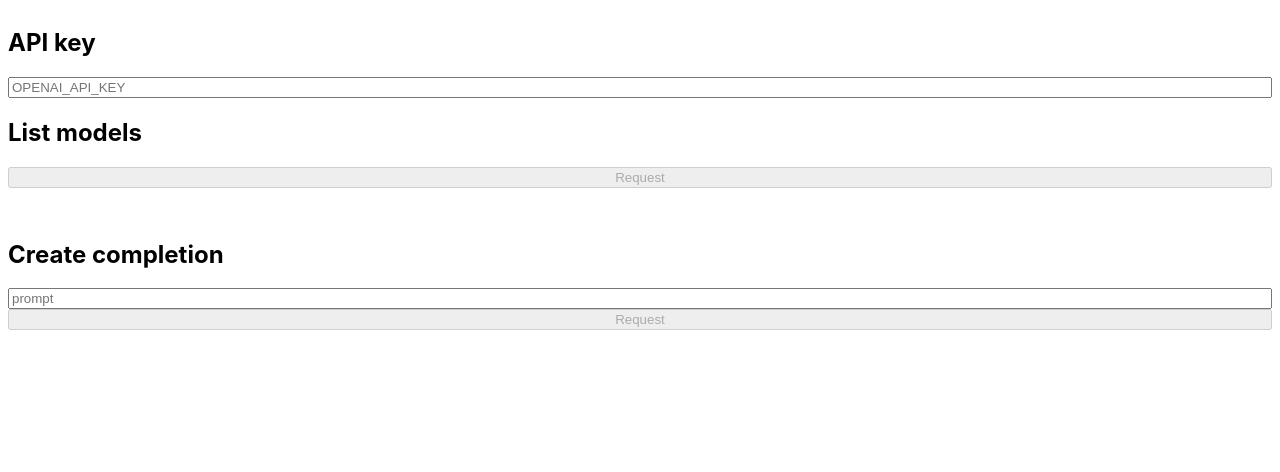
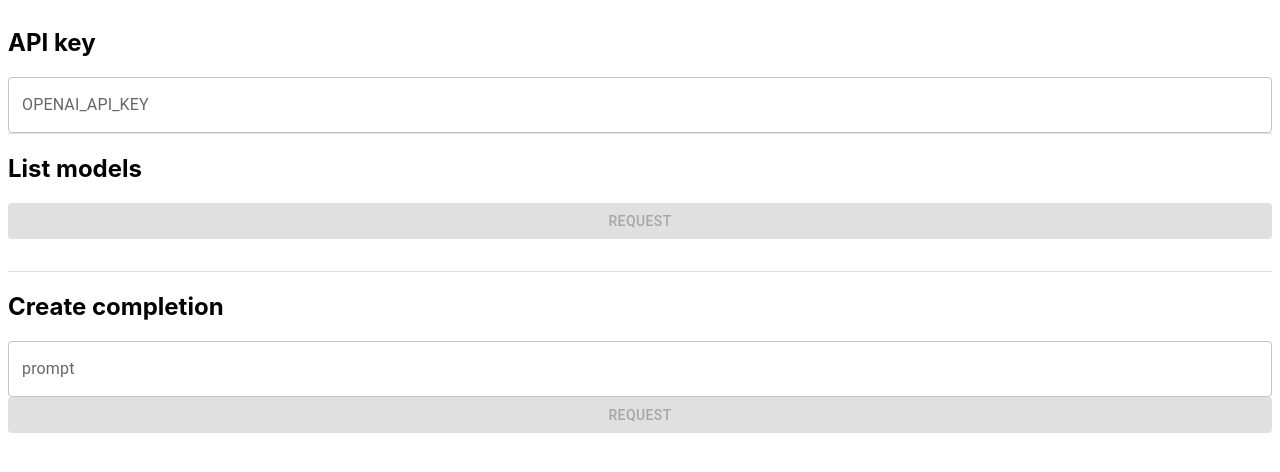
Before and after one commit to ebnbin/openchat, a React (Create React App) app: page / in a window 1280 px wide. Shown: the top 472 px of the page. Built offline with nearby package versions, Linux system fonts and the light colour scheme.

Commit message:
Add dependency 'mui'

```diff
--- a/package.json
+++ b/package.json
@@ -3,6 +3,9 @@
   "version": "0.1.0",
   "private": true,
   "dependencies": {
+    "@emotion/react": "^11.10.6",
+    "@emotion/styled": "^11.10.6",
+    "@mui/material": "^5.11.13",
     "@testing-library/jest-dom": "^5.16.5",
     "@testing-library/react": "^13.4.0",
     "@testing-library/user-event": "^13.5.0",
--- a/src/App.tsx
+++ b/src/App.tsx
@@ -1,5 +1,6 @@
 import React, {ChangeEvent, useState} from 'react';
 import {Configuration, Model, OpenAIApi} from "openai";
+import {Button, Divider, TextField} from "@mui/material";
 
 interface ApiKeyProps {
   apiKey: string;
@@ -16,8 +17,8 @@ function ApiKey({ apiKey, setApiKey }: ApiKeyProps) {
       <h2>
         API key
       </h2>
-      <input
-        placeholder={"OPENAI_API_KEY"}
+      <TextField
+        label={"OPENAI_API_KEY"}
         value={apiKey}
         onChange={handleApiKeyChange}
       />
@@ -72,12 +73,13 @@ function ListModels({ apiKey }: ListModelsProps) {
       <h2>
         List models
       </h2>
-      <button
+      <Button
+        variant={"contained"}
         disabled={apiKey.length === 0 || isLoading}
         onClick={request}
       >
         {"Request"}
-      </button>
+      </Button>
       <ol>
         {response}
       </ol>
@@ -128,17 +130,18 @@ function CreateCompletion({ apiKey }: CreateCompletionProps) {
       <h2>
         Create completion
       </h2>
-      <input
-        placeholder={"prompt"}
+      <TextField
+        label={"prompt"}
         value={prompt}
         onChange={handlePromptChange}
       />
-      <button
+      <Button
+        variant={"contained"}
         disabled={apiKey.length === 0 || isLoading}
         onClick={request}
       >
         {"Request"}
-      </button>
+      </Button>
       <div>
         {response}
       </div>
@@ -157,9 +160,11 @@ function App() {
         apiKey={apiKey}
         setApiKey={setApiKey}
       />
+      <Divider />
       <ListModels
         apiKey={apiKey}
       />
+      <Divider />
       <CreateCompletion
         apiKey={apiKey}
       />
```
Also changed, not shown: 1 other file (tests, documents, lock files or other folders).
